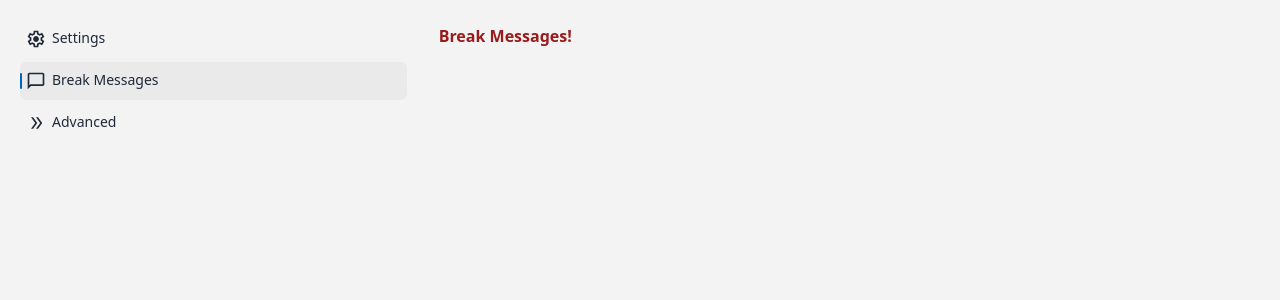
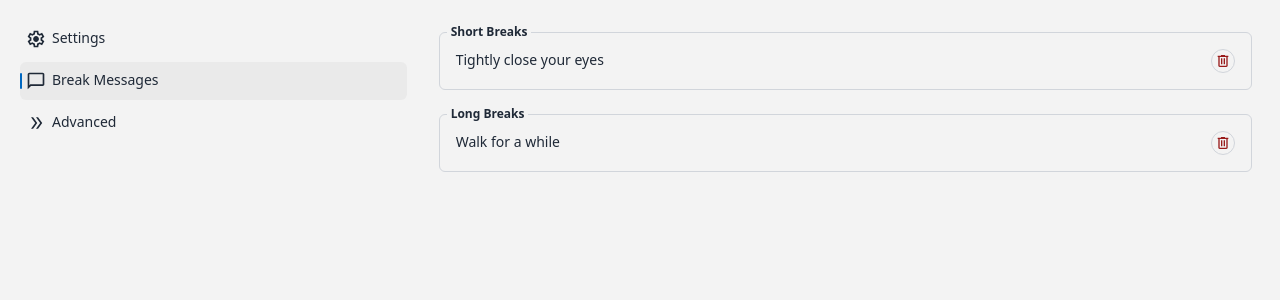
Before and after one commit to Mehdi-Saadi/break-reminder-vue, a Vue app: page /break-messages in a window 1280 px wide. Shown: the top 300 px of the page. Built offline with nearby package versions, Linux system fonts and the light colour scheme.

Commit message:
add base BreakMessages view

```diff
--- a/src/views/BreakMessages.vue
+++ b/src/views/BreakMessages.vue
@@ -1,7 +1,35 @@
 <script setup lang="ts">
-
+import DeleteButton from '@/components/ui/buttons/DeleteButton.vue';
+import SettingItem from '@/components/setting/SettingItem.vue';
+import SettingSection from '@/components/setting/SettingSection.vue';
 </script>
 
 <template>
-  <div class="font-bold text-red-800">Break Messages!</div>
+  <div class="flex flex-col space-y-4">
+    <!-- short breaks -->
+    <SettingSection label="Short Breaks">
+      <SettingItem>
+        <template #text>
+          Tightly close your eyes
+        </template>
+
+        <template #button>
+          <DeleteButton />
+        </template>
+      </SettingItem>
+    </SettingSection>
+
+    <!-- long breaks -->
+    <SettingSection label="Long Breaks">
+      <SettingItem>
+        <template #text>
+          Walk for a while
+        </template>
+
+        <template #button>
+          <DeleteButton />
+        </template>
+      </SettingItem>
+    </SettingSection>
+  </div>
 </template>
```
